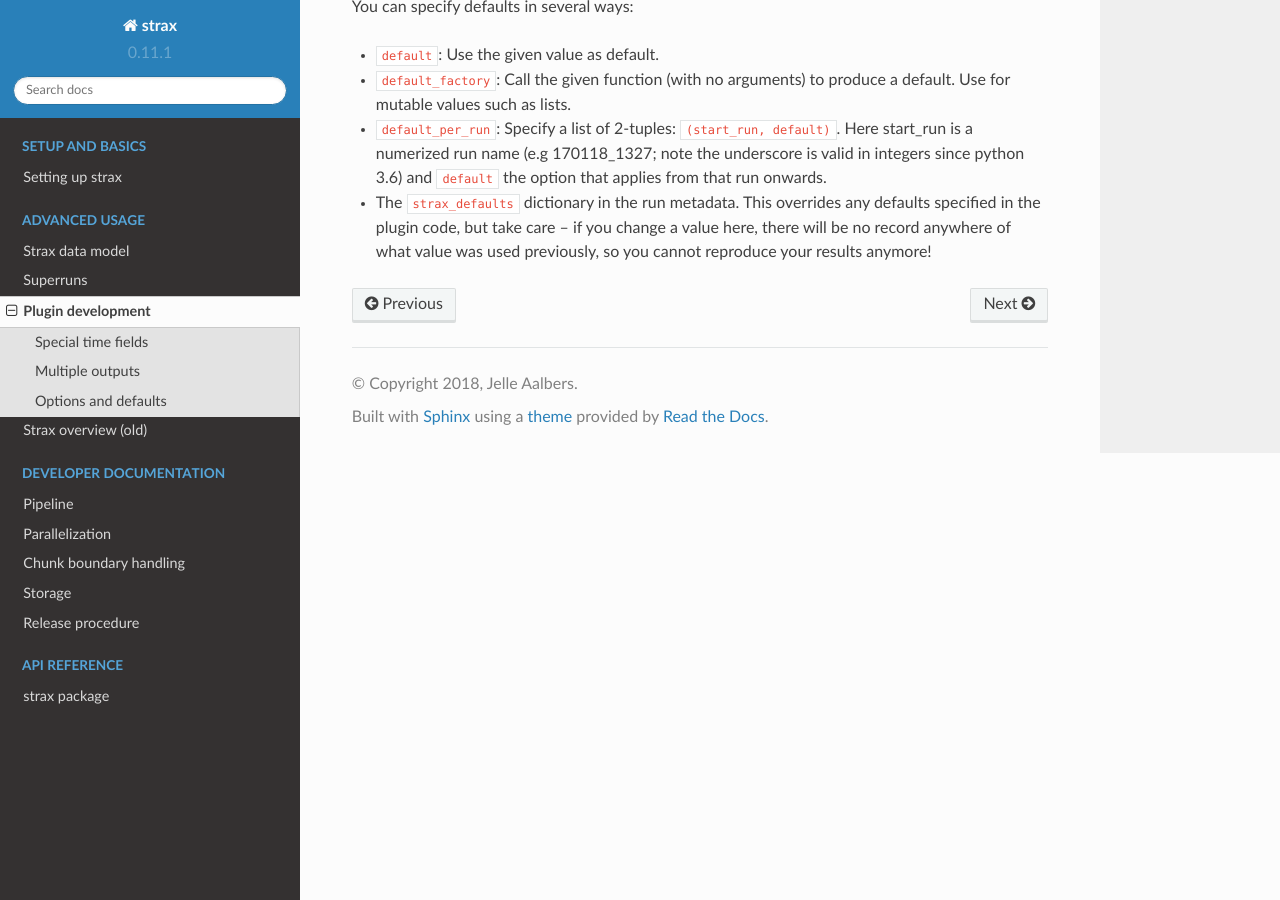
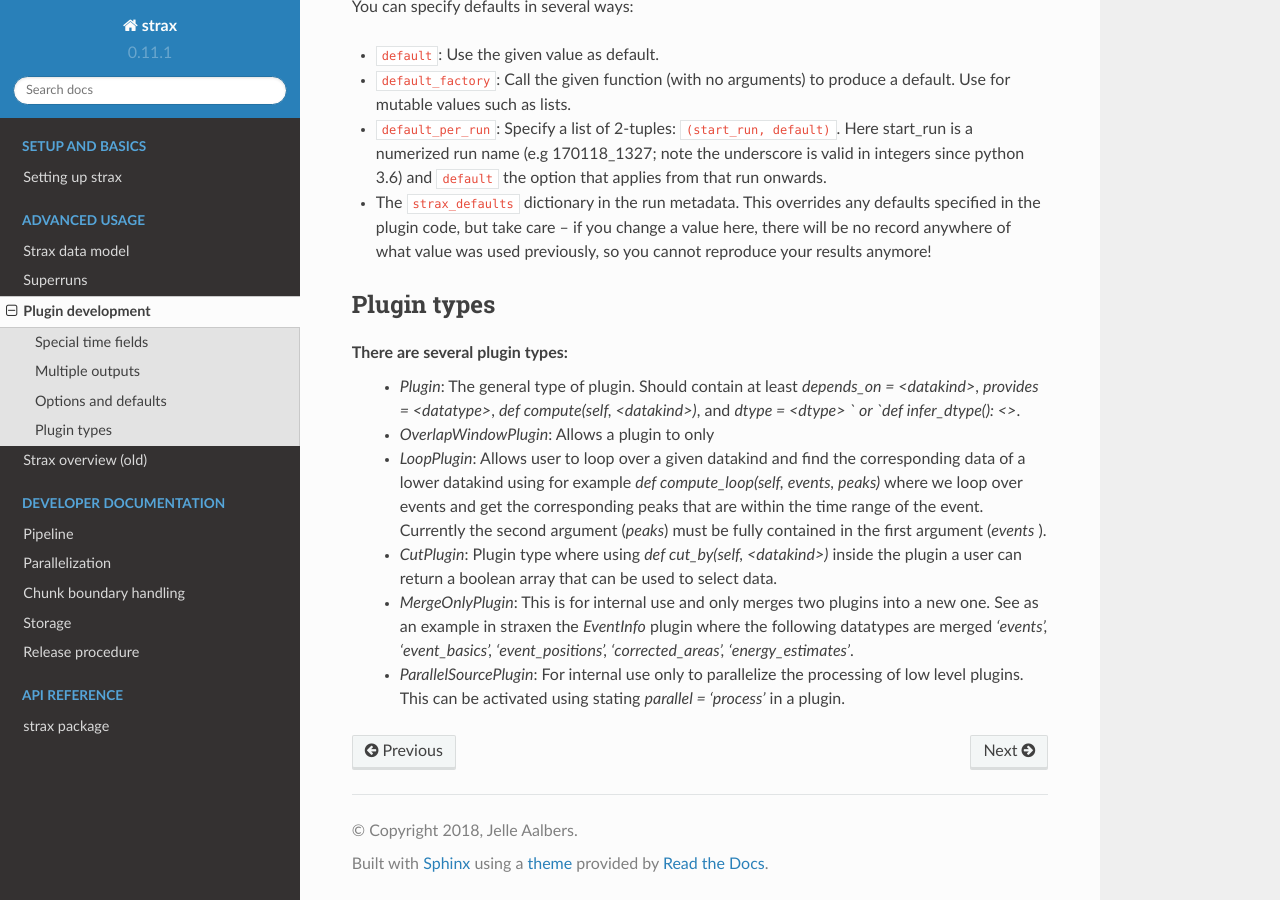
Before and after one commit to AxFoundation/strax, a Sphinx documentation site: the page built from docs/source/advanced/plugin_dev.rst, in a window 1280 px wide and 900 px high, scrolled down 1403 px. Built offline with Sphinx 7.4.7 and the Read the Docs theme 2.0.0, drawn with Linux system fonts in a browser that asks for light colours.

Commit message:
update the docs

```diff
--- a/docs/source/advanced/plugin_dev.rst
+++ b/docs/source/advanced/plugin_dev.rst
@@ -42,3 +42,14 @@ You can specify defaults in several ways:
 - ``default_factory``: Call the given function (with no arguments) to produce a default. Use for mutable values such as lists.
 - ``default_per_run``: Specify a list of 2-tuples: ``(start_run, default)``. Here start_run is a numerized run name (e.g 170118_1327; note the underscore is valid in integers since python 3.6) and ``default`` the option that applies from that run onwards.
 - The ``strax_defaults`` dictionary in the run metadata. This overrides any defaults specified in the plugin code, but take care -- if you change a value here, there will be no record anywhere of what value was used previously, so you cannot reproduce your results anymore!
+
+Plugin types
+----------------------
+
+There are several plugin types:
+   * `Plugin`: The general type of plugin. Should contain at least `depends_on = <datakind>`, `provides = <datatype>`, `def compute(self, <datakind>)`, and `dtype = <dtype> ` or `def infer_dtype(): <>`.
+   * `OverlapWindowPlugin`: Allows a plugin to only
+   * `LoopPlugin`: Allows user to loop over a given datakind and find the corresponding data of a lower datakind using for example `def compute_loop(self, events, peaks)` where we loop over events and get the corresponding peaks that are within the time range of the event. Currently the second argument (`peaks`) must be fully contained in the first argument (`events` ).
+   * `CutPlugin`: Plugin type where using `def cut_by(self, <datakind>)` inside the plugin a user can return a boolean array that can be used to select data.
+   * `MergeOnlyPlugin`: This is for internal use and only merges two plugins into a new one. See as an example in straxen the `EventInfo` plugin where the following datatypes are merged `'events', 'event_basics', 'event_positions', 'corrected_areas', 'energy_estimates'`.
+   * `ParallelSourcePlugin`: For internal use only to parallelize the processing of low level plugins. This can be activated using stating `parallel = 'process'` in a plugin.
```
